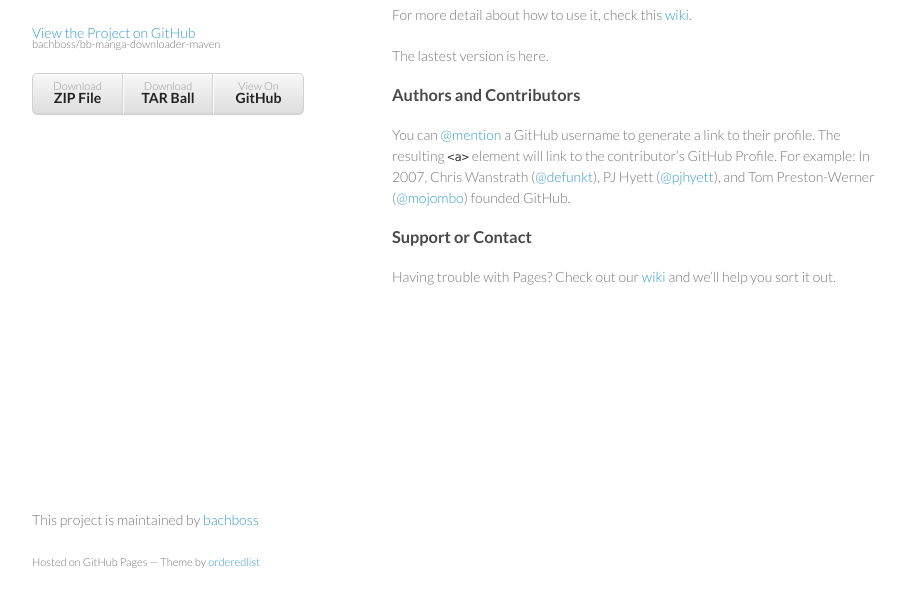
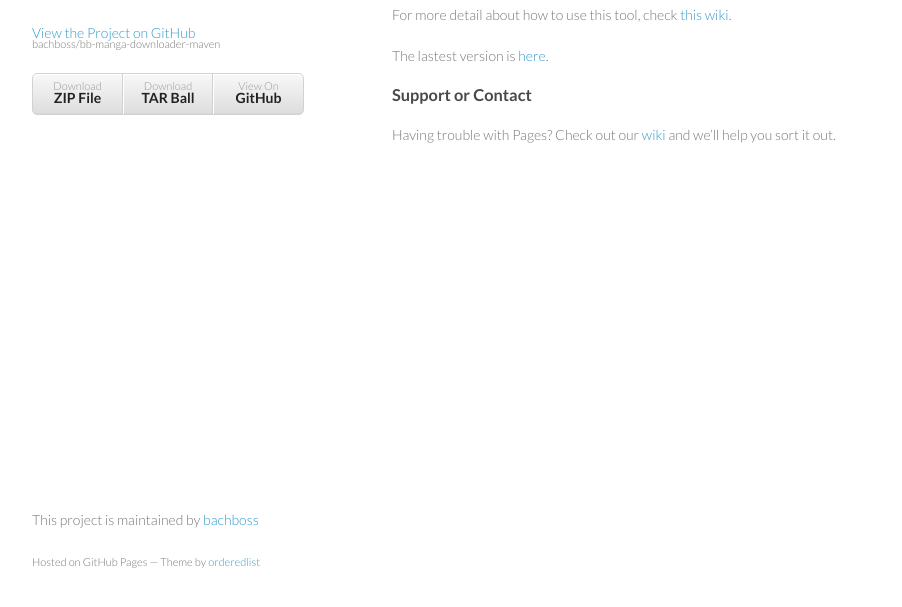
Before and after one commit to bachboss/bb-manga-downloader-maven, a plain HTML site: page index.html in a window 1280 px wide. Shown: the part 159-766 px from the top of the page, without its empty margins (178-1080 px from the left). Drawn offline with Linux system fonts and the light colour scheme.

```diff
--- a/index.html
+++ b/index.html
@@ -33,14 +33,9 @@
 
 <p>BB Manga Downloader is a Java tool, allows us to download managa from various site.</p>
 
-<p>For more detail about how to use it, check this <a href="https://github.com/bachboss/bb-manga-downloader-maven/wiki/How-to-use-BB-Manga-Downloader">wiki</a>.</p>
+<p>For more detail about how to use this tool, check <a href="https://github.com/bachboss/bb-manga-downloader-maven/wiki/How-to-use-BB-Manga-Downloader">this wiki</a>.</p>
 
-<p>The lastest version is here.</p>
-
-<h3>
-<a id="authors-and-contributors" class="anchor" href="#authors-and-contributors" aria-hidden="true"><span class="octicon octicon-link"></span></a>Authors and Contributors</h3>
-
-<p>You can <a href="https://github.com/blog/821" class="user-mention">@mention</a> a GitHub username to generate a link to their profile. The resulting <code>&lt;a&gt;</code> element will link to the contributor’s GitHub Profile. For example: In 2007, Chris Wanstrath (<a href="https://github.com/defunkt" class="user-mention">@defunkt</a>), PJ Hyett (<a href="https://github.com/pjhyett" class="user-mention">@pjhyett</a>), and Tom Preston-Werner (<a href="https://github.com/mojombo" class="user-mention">@mojombo</a>) founded GitHub.</p>
+<p>The lastest version is <a href="https://github.com/bachboss/bb-manga-downloader-maven/releases/download/1.4.0/BB.Manga.Downloader.1.4.0.zip">here</a>.</p>
 
 <h3>
 <a id="support-or-contact" class="anchor" href="#support-or-contact" aria-hidden="true"><span class="octicon octicon-link"></span></a>Support or Contact</h3>
--- a/params.json
+++ b/params.json
@@ -1 +1 @@
-{"name":"BB Manga Downloader","tagline":"A manga download & manage tool","body":"## Welcome to BB Manga Downloader\r\n\r\nBB Manga Downloader is a Java tool, allows us to download managa from various site.\r\n\r\nFor more detail about how to use it, check this [wiki] (https://github.com/bachboss/bb-manga-downloader-maven/wiki/How-to-use-BB-Manga-Downloader).\r\n\r\nThe lastest version is here.\r\n\r\n\r\n### Authors and Contributors\r\nYou can @mention a GitHub username to generate a link to their profile. The resulting `<a>` element will link to the contributor’s GitHub Profile. For example: In 2007, Chris Wanstrath (@defunkt), PJ Hyett (@pjhyett), and Tom Preston-Werner (@mojombo) founded GitHub.\r\n\r\n### Support or Contact\r\nHaving trouble with Pages? Check out our [wiki](https://github.com/bachboss/bb-manga-downloader-maven/wiki) and we’ll help you sort it out.","google":"","note":"Don't delete this file! It's used internally to help with page regeneration."}
+{"name":"BB Manga Downloader","tagline":"A manga download & manage tool","body":"## Welcome to BB Manga Downloader\r\n\r\nBB Manga Downloader is a Java tool, allows us to download managa from various site.\r\n\r\nFor more detail about how to use this tool, check [this wiki] (https://github.com/bachboss/bb-manga-downloader-maven/wiki/How-to-use-BB-Manga-Downloader).\r\n\r\nThe lastest version is [here] (https://github.com/bachboss/bb-manga-downloader-maven/releases/download/1.4.0/BB.Manga.Downloader.1.4.0.zip).\r\n\r\n\r\n### Support or Contact\r\nHaving trouble with Pages? Check out our [wiki](https://github.com/bachboss/bb-manga-downloader-maven/wiki) and we’ll help you sort it out.","google":"","note":"Don't delete this file! It's used internally to help with page regeneration."}
```
